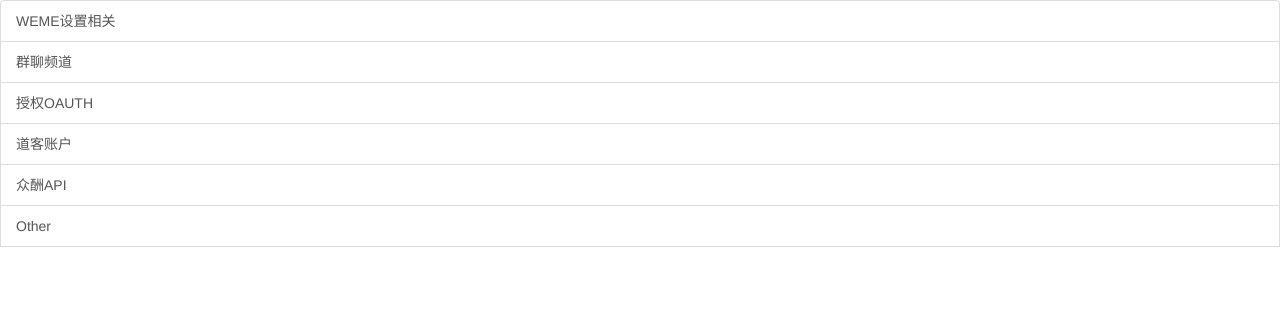
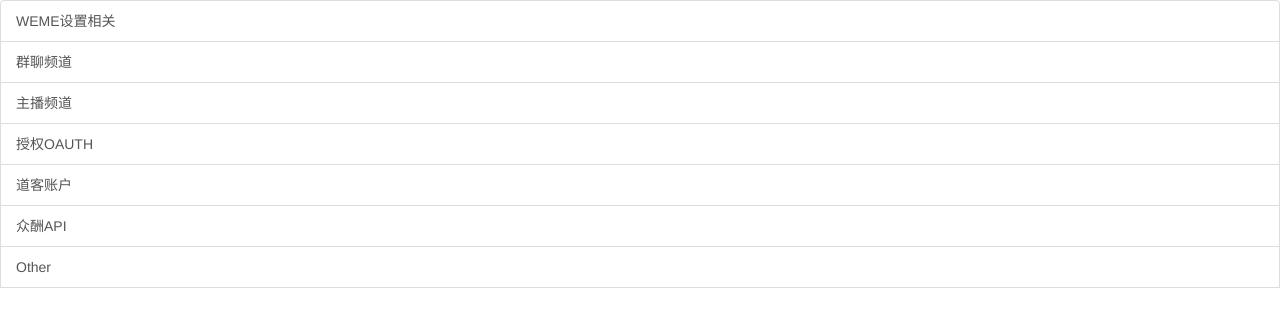
Before and after one commit to qmsheng/api_debug, a Python web app: template api_test/tools/templates/left.html in a window 1280 px wide. Shown: the top 327 px of the page. Run offline with Jinja, Linux system fonts and the light colour scheme; the template is opened without the code that fills it, so the values that code supplies are empty.

Commit message:
api_debug

```diff
--- a/api_test/tools/templates/left.html
+++ b/api_test/tools/templates/left.html
@@ -45,8 +45,18 @@
     <li><a href="manageSecretChannel" data="manageSecretChannel" name="clientcustom"  target= "right"  >管理频道用户</a></li>
     <li><a href="setCustomInfo" data="setCustomInfo" name="clientcustom"  target= "right"  >关联按键</a></li>
     <li><a href="modifySecretChannelInfo" data="modifySecretChannelInfo" name="clientcustom"  target= "right"  >修改频道信息</a></li>
+    <li><a href="getCustomInfo" data="getCustomInfo" name="clientcustom"  target= "right"  >得到按键详情</a></li>
 
 	</ul>
+
+    <a href="javascript:;" class="list-group-item apiGather " data="clientcustom">主播频道</a>
+    <ul class="nav apiList none" name="主播频道" style="display: none;">
+        <li><a href="getCatalogInfo" data="getCatalogInfo" name="clientcustom" target= "right" >得到频道类别详情</a></li>
+        <li><a href="applyMicroChannel" data="applyMicroChannel" name="clientcustom" target= "right" >申请主播频道</a></li>
+        <li><a href="checkApplyMicroChannel" data="checkApplyMicroChannel" name="clientcustom" target= "right" >审核频道</a></li>
+        <li><a href="fetchMicroChannel" data="fetchMicroChannel" name="clientcustom" target= "right" >查询频道</a></li>
+        <li><a href="getMicroChannelInfo" data="getMicroChannelInfo" name="clientcustom" target= "right" >得到频道详情</a></li>
+    </ul>
 
 
   <a href="javascript:;" class="list-group-item apiGather " data="oauth">授权OAUTH</a>
```
Also changed, not shown: api_test/tools/urls.py (+13 -0 lines).
